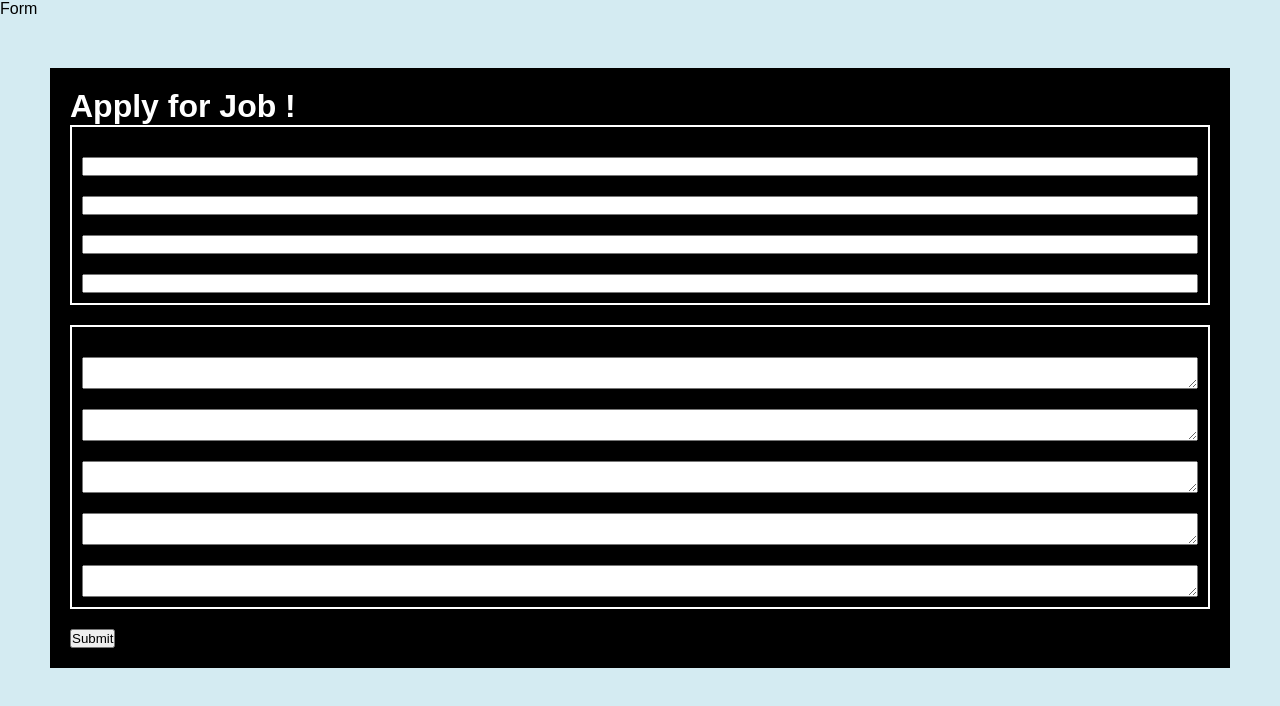
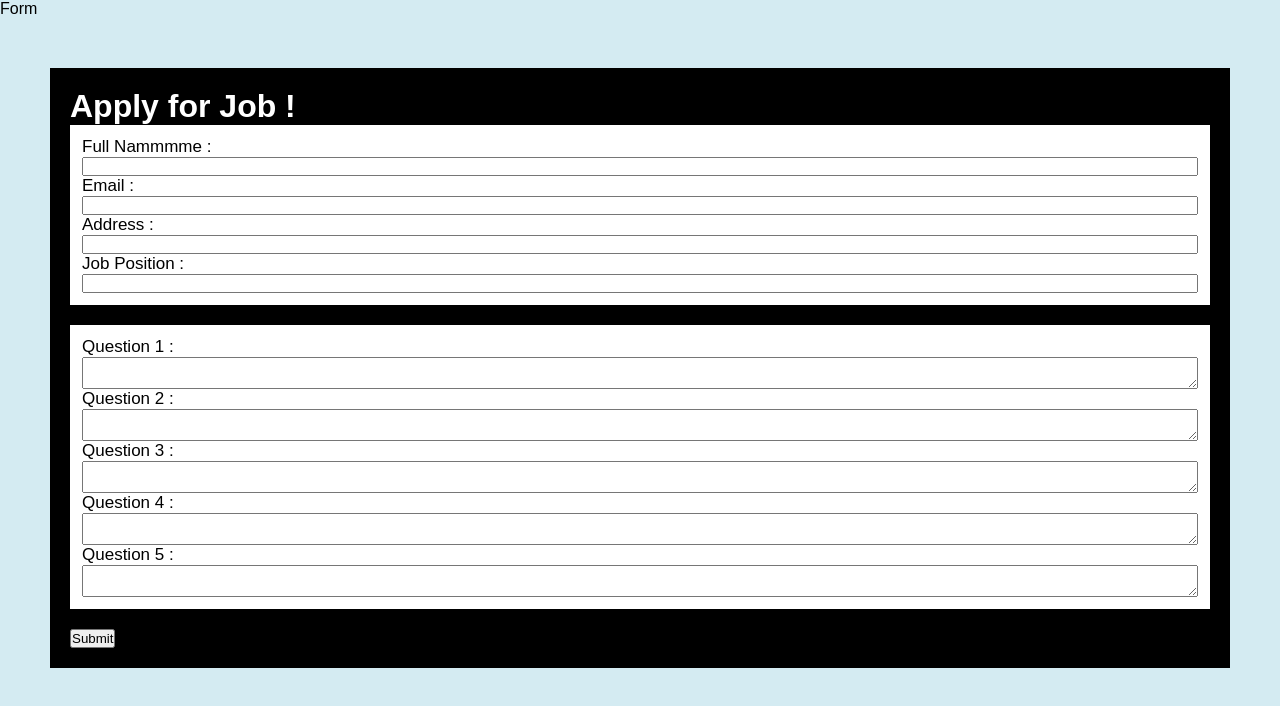
Before and after one commit to dilauow/loopsSDGP, a React (Create React App) app in the folder frontend/: page /formpage in a window 1280 px wide. Shown: the top 706 px of the page. Built offline with nearby package versions, Linux system fonts and the light colour scheme.

Commit message:
changed css again

```diff
--- a/frontend/src/pages/Formpage/Form.css
+++ b/frontend/src/pages/Formpage/Form.css
@@ -5,8 +5,9 @@
   padding: 20px;
 }
 
-.div {
+.color {
   border: white 2px solid;
+  background-color: white;
   color: aqua;
   margin-bottom: 20px;
   padding: 10px;
--- a/frontend/src/pages/Formpage/Form.js
+++ b/frontend/src/pages/Formpage/Form.js
@@ -45,7 +45,7 @@ function Form() {
       <div className="formdiv">
         <h1>Apply for Job !</h1>
         <form onSubmit={handleSubmit}>
-          <div className="details-div div">
+          <div className="details-div color">
             <label> Full Nammmme :</label>
             <input
               type="text"
@@ -75,7 +75,7 @@ function Form() {
               onChange={handleChange}
             />
           </div>
-          <div className="ques-div div">
+          <div className="ques-div color">
             <label>Question 1 : </label>
             <textarea
               name="question1"
```
